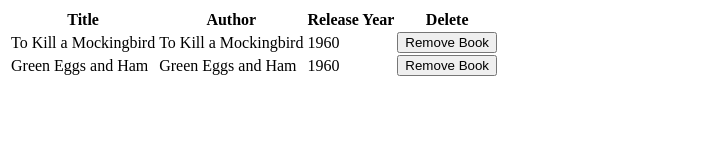
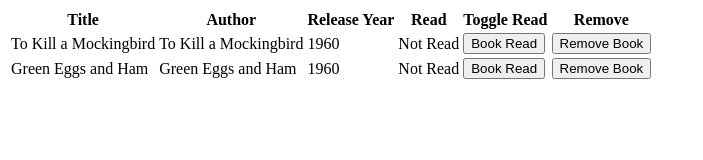
Before and after one commit to Hadddock/Library, a website: page index.html in a window 1280 px wide. Shown: the whole page, without its empty margins (0-703 px from the left). Drawn offline with Linux system fonts and the light colour scheme.

Commit message:
Add read property

```diff
--- a/app.js
+++ b/app.js
@@ -1,10 +1,11 @@
 const bookList = document.getElementById("BookList");
 const myLibrary = [];
 
-function Book(title, author, releaseYear) {
+function Book(title, author, releaseYear, read = false) {
   this.title = title;
   this.author = author;
   this.releaseYear = releaseYear;
+  this.read = false;
 }
 
 function addBookToLibrary(book) {
@@ -27,9 +28,21 @@
     releaseYear.textContent = book.releaseYear;
     row.appendChild(releaseYear);
 
+    const read = document.createElement("td");
+    read.textContent = book.read ? "Read" : "Not Read";
+    row.appendChild(read);
+
+    const readButtonParent = document.createElement("td");
+    const readButton = document.createElement("button");
+    readButton.textContent = "Book Read";
+    readButtonParent.appendChild(readButton);
+    row.appendChild(readButtonParent);
+
+    const deleteButtonParent = document.createElement("td");
     const deleteButton = document.createElement("button");
     deleteButton.textContent = "Remove Book";
-    row.appendChild(deleteButton);
+    deleteButtonParent.appendChild(deleteButton);
+    row.appendChild(deleteButtonParent);
 
     bookList.appendChild(row);
   });
--- a/index.html
+++ b/index.html
@@ -15,7 +15,9 @@
           <th>Title</th>
           <th>Author</th>
           <th>Release Year</th>
-          <th>Delete</th>
+          <th>Read</th>
+          <th>Toggle Read</th>
+          <th>Remove</th>
         </tr>
       </thead>
       <tbody id="BookList"></tbody>
```
